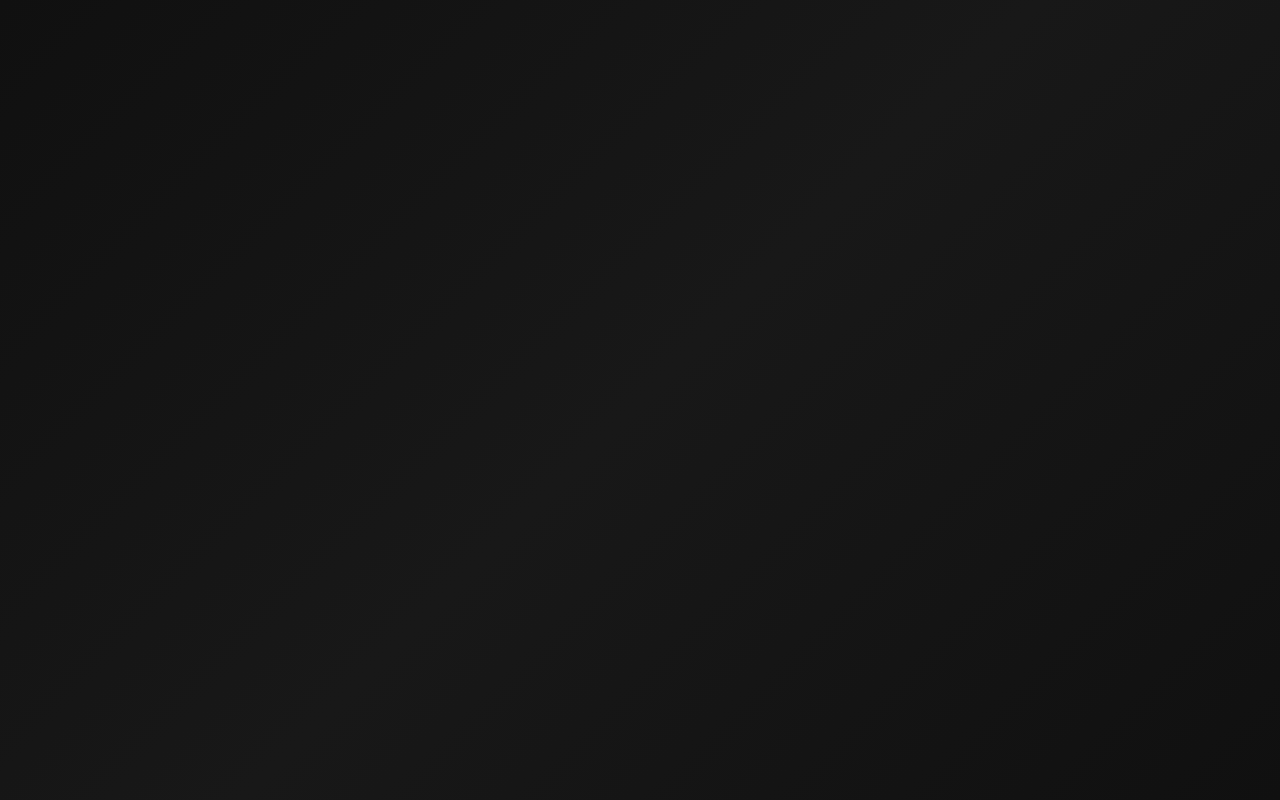
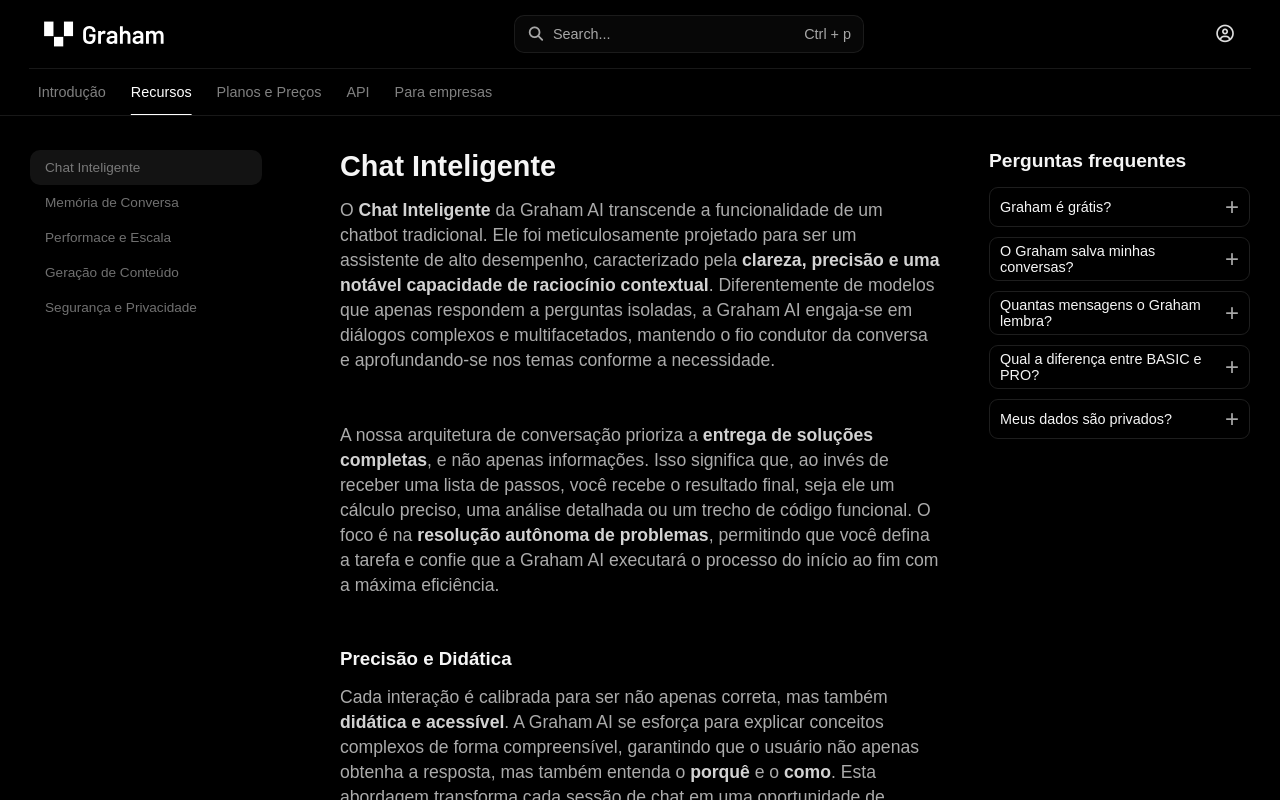
Before and after one commit to leoosilvp/Graham-AI, a React (Vite) app: page /docs/features/chat in a window 1280 px wide. Before the commit this address had no page. Built offline with nearby package versions, Linux system fonts and the light colour scheme; no server answers.

Commit message:
a- criando rota e conteudo da page SmartChat de Docs

```diff
--- a/src/App.jsx
+++ b/src/App.jsx
@@ -23,6 +23,7 @@ import ApiKey from './components/ui/ApiKey'
 import SettingsApi from './components/ui/SettingsApi'
 import Status from './routes/Status'
 import Plans from './components/ui/Plans'
+import SmartChat from './components/ui/SmartChat'
 
 function App() {
 
@@ -51,15 +52,17 @@ function App() {
           <Route index element={<Navigate to='introduction/welcome' />} />
           <Route path='introduction/welcome' element={<Introduction />} />
           <Route path='features' element={<Features />}>
+            <Route index element={<Navigate to='chat' />} />
+            <Route path='chat' element={<SmartChat />} />
 
           </Route>
           <Route path='plans' element={<Plans />} />
           <Route path='api' element={<Api />}>
-            <Route index element={<Navigate to='Graham-api' />}/>
-            <Route path='Graham-api' element={<GrahamApi />}/>
-            <Route path='references' element={<References />}/>
-            <Route path='api-key' element={<ApiKey />}/>
-            <Route path='settings' element={<SettingsApi />}/>
+            <Route index element={<Navigate to='Graham-api' />} />
+            <Route path='Graham-api' element={<GrahamApi />} />
+            <Route path='references' element={<References />} />
+            <Route path='api-key' element={<ApiKey />} />
+            <Route path='settings' element={<SettingsApi />} />
           </Route>
           <Route path='enterprise' element={<Features />}>
 
--- a/src/components/ui/Features.jsx
+++ b/src/components/ui/Features.jsx
@@ -1,4 +1,4 @@
-import { NavLink } from "react-router-dom"
+import { NavLink, Outlet } from "react-router-dom"
 import Faq from "../Faq"
 
 const Features = () => {
@@ -7,13 +7,18 @@ const Features = () => {
             <div className='docs-aside-left'>
                 <nav>
                     <ul>
-                        <li><NavLink to='welcome'>Bem-Vind@</NavLink></li>
+                        <li><NavLink to="chat">Chat Inteligente</NavLink></li>
+                        <li><NavLink to="memory">Memória de Conversa</NavLink></li>
+                        <li><NavLink to="performance">Performace e Escala</NavLink></li>
+                        <li><NavLink to="generation">Geração de Conteúdo</NavLink></li>
+                        <li><NavLink to="security">Segurança e Privacidade</NavLink></li>
                     </ul>
+
                 </nav>
             </div>
 
             <section className='docs-feed'>
-                <h1>oi</h1>
+                <Outlet />
             </section>
 
             <div className='docs-aside-right'>
--- /dev/null
+++ b/src/components/ui/SmartChat.jsx
@@ -0,0 +1,21 @@
+import React from 'react'
+
+const SmartChat = () => {
+    return (
+        <article>
+            <h1>Chat Inteligente</h1>
+            <p>
+                O <span>Chat Inteligente</span> da Graham AI transcende a funcionalidade de um chatbot tradicional. Ele foi meticulosamente projetado para ser um assistente de alto desempenho, caracterizado pela <span>clareza, precisão e uma notável capacidade de raciocínio contextual</span>. Diferentemente de modelos que apenas respondem a perguntas isoladas, a Graham AI engaja-se em diálogos complexos e multifacetados, mantendo o fio condutor da conversa e aprofundando-se nos temas conforme a necessidade.
+            </p>
+            <p>
+                A nossa arquitetura de conversação prioriza a <span>entrega de soluções completas</span>, e não apenas informações. Isso significa que, ao invés de receber uma lista de passos, você recebe o resultado final, seja ele um cálculo preciso, uma análise detalhada ou um trecho de código funcional. O foco é na <span>resolução autônoma de problemas</span>, permitindo que você defina a tarefa e confie que a Graham AI executará o processo do início ao fim com a máxima eficiência.
+            </p>
+            <h3>Precisão e Didática</h3>
+            <p>
+                Cada interação é calibrada para ser não apenas correta, mas também <span>didática e acessível</span>. A Graham AI se esforça para explicar conceitos complexos de forma compreensível, garantindo que o usuário não apenas obtenha a resposta, mas também entenda o <span>porquê</span> e o <span>como</span>. Esta abordagem transforma cada sessão de chat em uma oportunidade de aprendizado e produtividade.
+            </p>
+        </article>
+    )
+}
+
+export default SmartChat
--- a/src/css/docs.css
+++ b/src/css/docs.css
@@ -30,8 +30,8 @@
     flex-direction: column;
     border-bottom: 1px solid #181818;
     box-shadow: none;
-    background: #000000c6;
-    backdrop-filter: blur(8px);
+    background: #000000c4;
+    backdrop-filter: blur(7px);
 }
 
 .docs-header-content {
```
